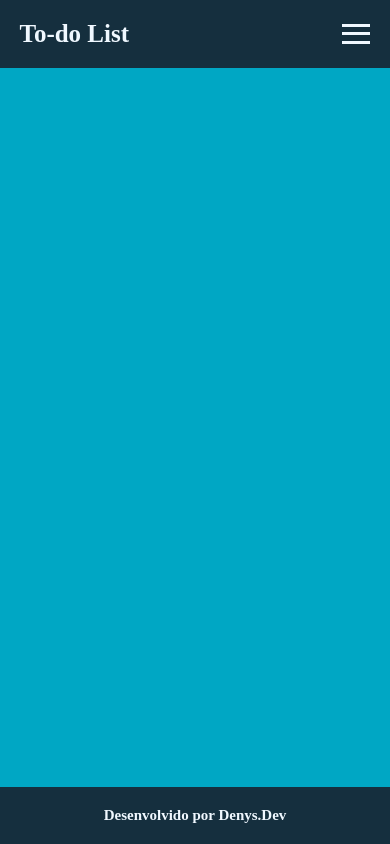
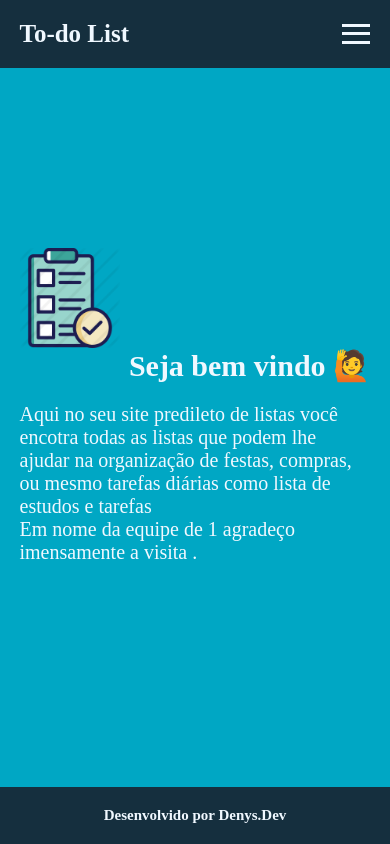
Before and after one commit to DenysAquino/to-do, a plain HTML site: page index.html in a window 390 px wide. Drawn offline with Linux system fonts and the light colour scheme.

Commit message:
Estilizando a página inicial

```diff
--- /dev/null
+++ b/css/home/home.css
@@ -0,0 +1,54 @@
+
+.conteudo-principal{
+    display: flex;
+    justify-content: center;
+    align-items: center;
+    width: 90%;
+    height: 80vh;
+    margin: auto;
+}
+
+.text-home {
+    width: 50%;
+    color: aliceblue;
+}
+
+.text-home h2{
+    font-size: 5rem;
+    padding: 0 0 2rem 0;
+}
+
+.text-home p {
+    font-size: 2rem;
+}
+
+.imagem-home {
+    display: flex;
+    justify-content: center;
+    width: 50%;
+}
+
+.imagem-home img {
+    max-width: 300px;
+}
+
+
+@media (max-width: 600px) {
+    .conteudo-principal{
+        flex-direction: column;
+    }
+    .text-home h2 {
+        font-size: 3rem;
+        text-align: right;
+    }
+    .imagem-home{
+        width: 100%;
+        justify-content: left;
+    }
+    .imagem-home img {
+        width: 100px;
+    }
+    .text-home {
+        width: 100%;
+    }
+}
--- a/index.html
+++ b/index.html
@@ -4,6 +4,7 @@
     <meta charset="UTF-8">
     <meta name="viewport" content="width=device-width, initial-scale=1.0">
     <link rel="stylesheet" href="style.css">
+    <link rel="stylesheet" href="css/home/home.css">
     <link rel="stylesheet" href="css/header.css">
     <link rel="stylesheet" href="css/hamburguer.css">
     <link rel="stylesheet" href="css/footer.css">
@@ -14,7 +15,16 @@
     <header>
 
     </header>
-    <main>
+    <main class="conteudo-principal">
+        <div class="imagem-home">
+            <img src="img/img-home.png" alt="Imagem de uma prancheta, simbolizando listas">
+        </div>
+        <div class="text-home">
+            <h2>Seja bem vindo &#128587;</h2>
+            <p>Aqui no seu site predileto de listas você encotra todas as listas que podem lhe ajudar na organização de festas, compras, ou mesmo tarefas diárias como lista de estudos e tarefas</p>
+            <p>Em nome da equipe de 1 agradeço imensamente a visita
+                .</p>
+        </div>
 
     </main>
     <footer>
```
Also changed, not shown: img/img-home.png (added).
